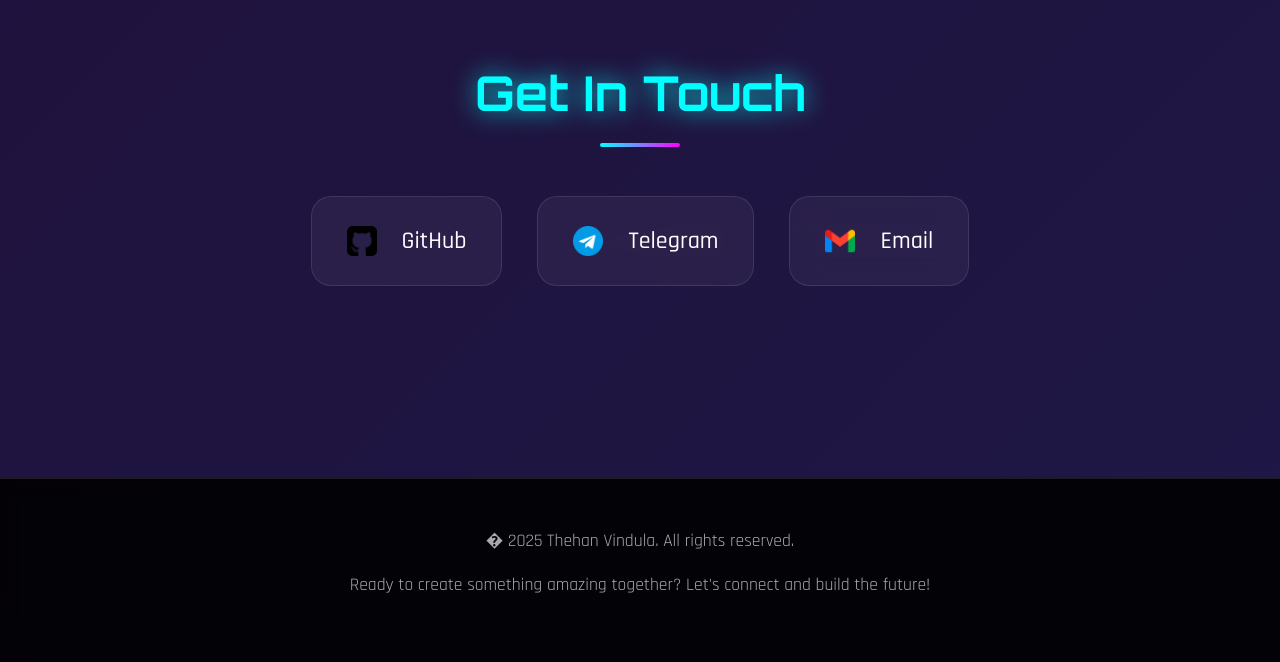
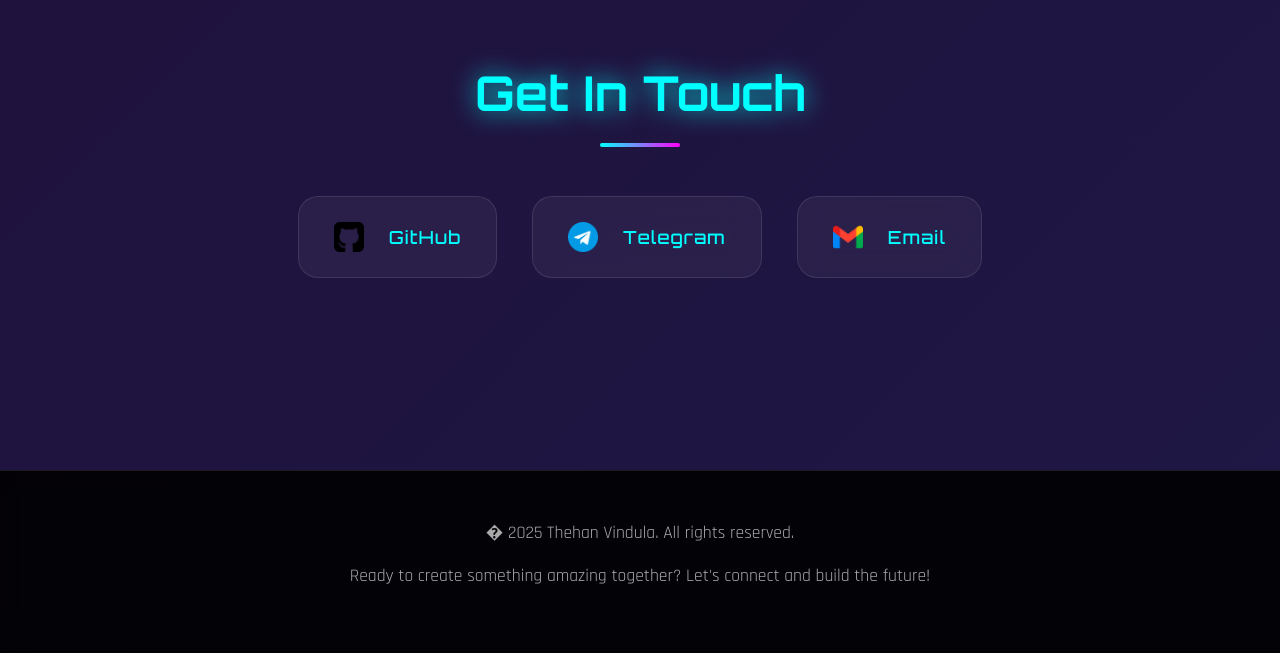
Before and after one commit to Thehan-MD/Thehan-is-Dev, a plain HTML site: page index.html in a window 1280 px wide. Shown: the part 5704-6366 px from the top of the page. Drawn offline with Linux system fonts and the light colour scheme.

Commit message:
Update index.html

```diff
--- a/index.html
+++ b/index.html
@@ -1560,6 +1560,11 @@ Developed by Thehan Vindula
     </div>
 </section>
 
+<head>
+  <!-- Add this inside <head> -->
+  <link href="https://fonts.googleapis.com/css2?family=Orbitron:wght@500&display=swap" rel="stylesheet">
+</head>
+
 <!-- Contact Section -->
 <section class="section" id="contact">
   <h2 class="section-title scroll-reveal">Get In Touch</h2>
@@ -1582,6 +1587,16 @@ Developed by Thehan Vindula
 
   </div>
 </section>
+
+<style>
+.contact-item span {
+  font-family: 'Orbitron', sans-serif;
+  font-size: 18px;
+  font-weight: 500;
+  letter-spacing: 1px;
+  color: #00ffff;
+}
+</style>
         <!-- Footer -->
         <footer class="footer">
             <p>� 2025 Thehan Vindula. All rights reserved.</p>
```
